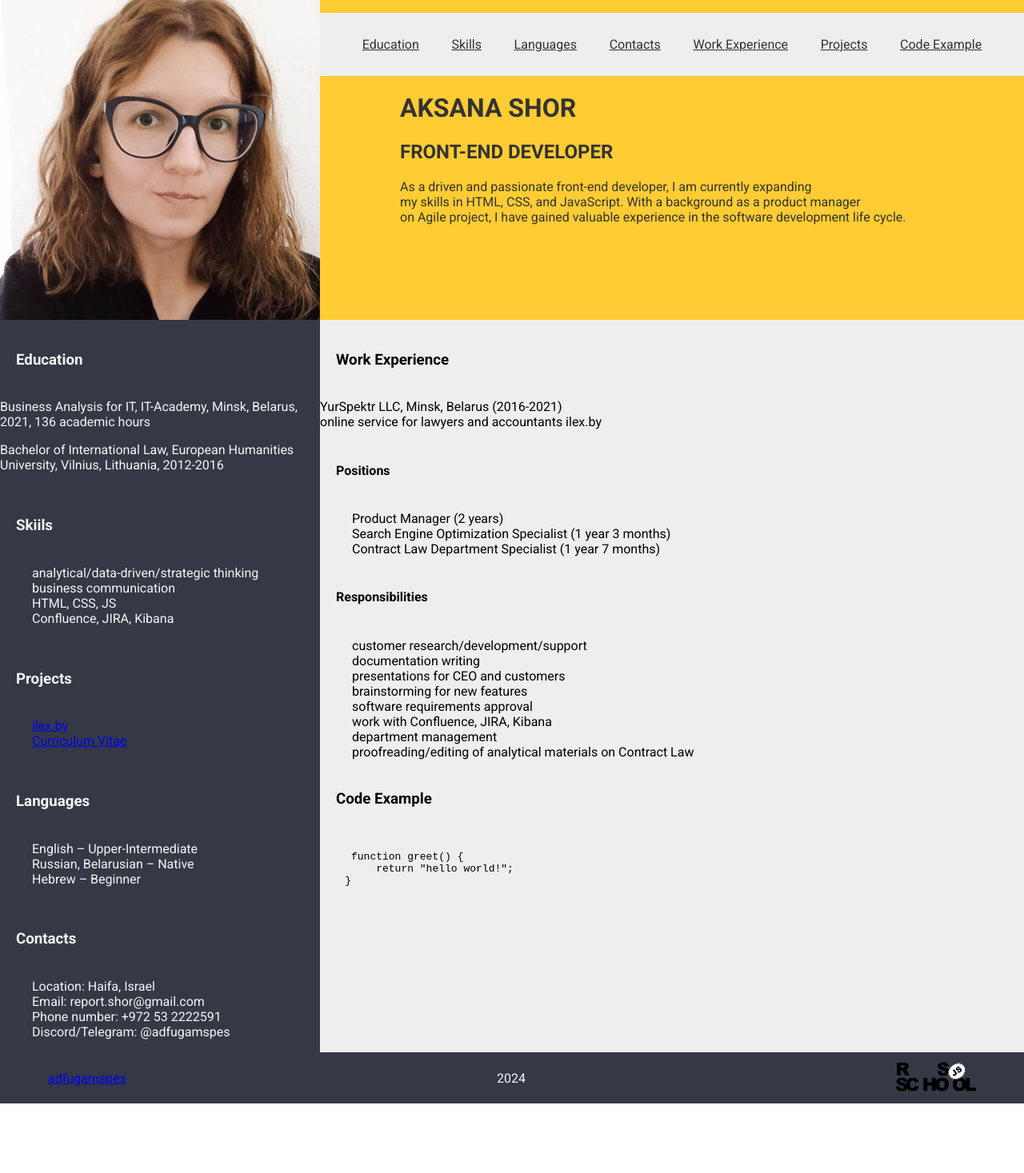
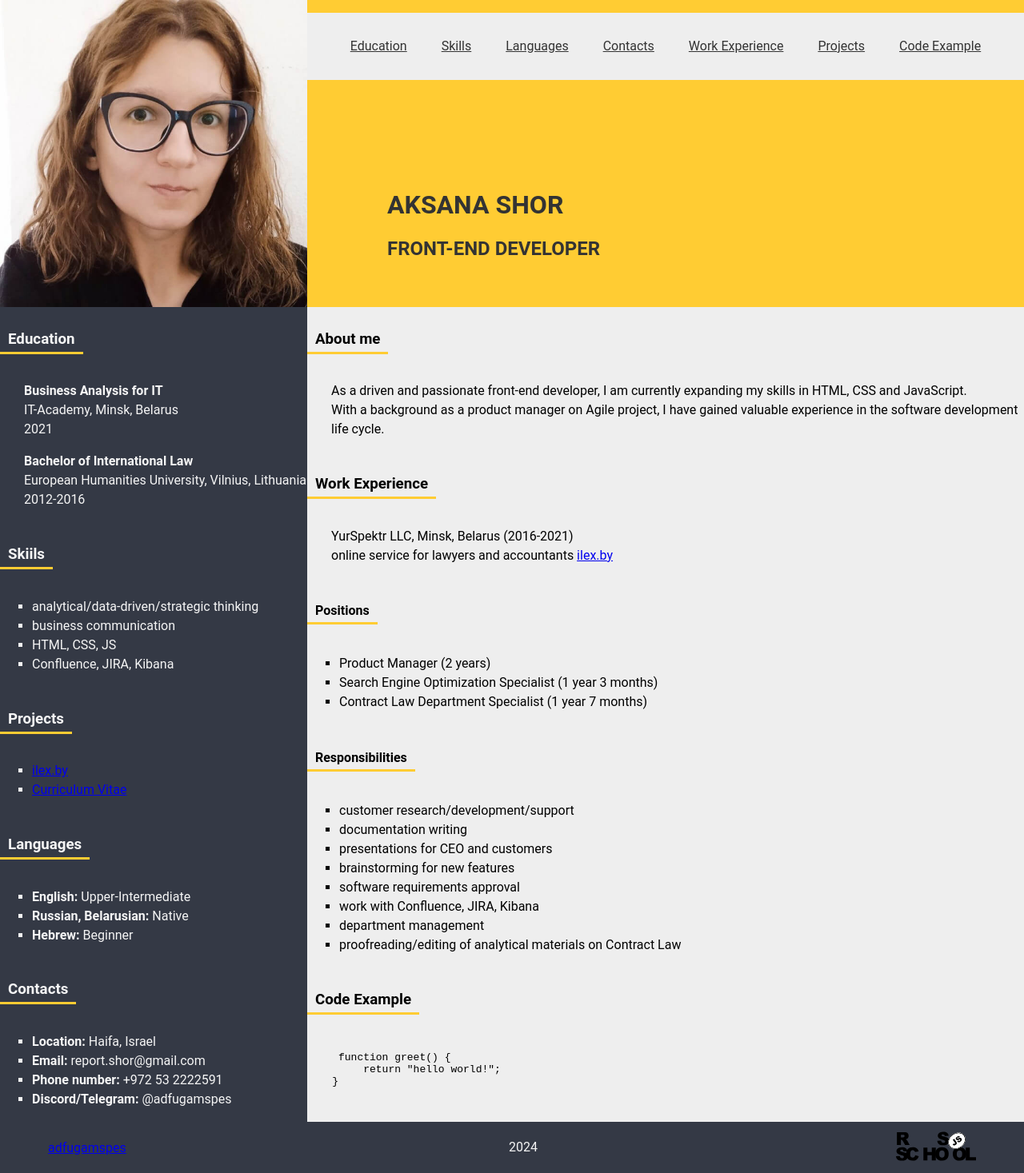
Before and after one commit to adfugamspes/rsschool-cv, a plain HTML site: page index.html in a window 1280 px wide. Shown: the whole page at 80% size. Before the commit the page ends 1380 px from the top, so only its background shows below. Drawn offline with Linux system fonts and the light colour scheme.

Commit message:
refactor: information added

```diff
--- a/index.html
+++ b/index.html
@@ -5,9 +5,6 @@
     <meta name="viewport" content="width=device-width, initial-scale=1.0">
     <title>Aksana Shor CV</title>
     <link rel="stylesheet" href="./style.css" />
-    <link rel="preconnect" href="https://fonts.googleapis.com">
-    <link rel="preconnect" href="https://fonts.gstatic.com" crossorigin>
-    <link href="https://fonts.googleapis.com/css2?family=Roboto:ital,wght@0,100;0,300;0,400;0,500;0,700;0,900;1,100;1,300;1,400;1,500;1,700;1,900&display=swap" rel="stylesheet">
     </head>
 <body>
     <header>
@@ -18,7 +15,7 @@
                     <ul class="nav-list">
                         <li class="nav-item"><a href="#education" class="nav-link">Education</a></li>
                         <li class="nav-item"><a href="#skiils" class="nav-link">Skills</a></li>
-                        <li class="nav-item"><a href="#langyages" class="nav-link">Languages</a></li>
+                        <li class="nav-item"><a href="#languages" class="nav-link">Languages</a></li>
                         <li class="nav-item"><a href="#contacts" class="nav-link">Contacts</a></li>
                         <li class="nav-item"><a href="#work-experience" class="nav-link">Work Experience</a></li>
                         <li class="nav-item"><a href="#projects" class="nav-link">Projects</a></li>
@@ -28,13 +25,12 @@
                 <div class="header-info-name">
                     <h1 class="header-info">AKSANA SHOR</h1>
                     <h2 class="header-info">FRONT-END DEVELOPER</h2>
-                    <p class="header-info">As a driven and passionate front-end developer, I am currently expanding <br>
-                    my skills in HTML, CSS, and JavaScript. With a background as a product manager <br>
-                    on Agile project, I have gained valuable experience in the software development life cycle.</p>
+
                 </div>
             </div>
         </div>
     </header>
+
 
     <main>
         <div class="container">
@@ -42,11 +38,18 @@
                 <aside class="additional-info">
                     <div class="container-additional-info">
                         <div class="education">
+                            <a name="education"></a>
                                 <h3>Education</h3>
-                        <p>Business Analysis for IT, IT-Academy, Minsk, Belarus, 2021, 136 academic hours</p>
-                        <p>Bachelor of International Law, European Humanities University, Vilnius, Lithuania, 2012-2016</p>
+                                <p><b>Business Analysis for IT</b>
+                                    <br> IT-Academy, Minsk, Belarus
+                                    <br> 2021</p>
+                                <p><b>Bachelor of International Law</b>
+                                    <br>European Humanities University, Vilnius, Lithuania
+                                <br>2012-2016</p>
+
                             </div>
                             <div class="skills">
+                            <a name="skills"></a>
                         <h3>Skiils</h3>
                         <ul>
                             <li>analytical/data-driven/strategic thinking</li>
@@ -55,7 +58,9 @@
                             <li>Confluence, JIRA, Kibana</li>
                         </ul>
                     </div>
+
                 <div class="projects">
+                    <a name="projects"></a>
                     <h3>Projects</h3>
                     <ul>
                         <li><a href="https://ilex.by/ob-ilex/">ilex.by</a></li>
@@ -63,30 +68,36 @@
                     </ul>
                 </div>
                     <div class="languages">
+                        <a name="languages"></a>
                         <h3>Languages</h3>
                         <ul>
-                            <li>English – Upper-Intermediate</li>
-                            <li>Russian, Belarusian – Native</li>
-                            <li>Hebrew – Beginner</li>
+                            <li><b>English:</b> Upper-Intermediate</li>
+                            <li><b>Russian, Belarusian:</b> Native</li>
+                            <li><b>Hebrew:</b> Beginner</li>
                         </ul>
                     </div>
                     <div class="contacts">
+                        <a name="contacts"></a>
                         <h3>Contacts</h3>
                         <ul>
-                            <li>Location: Haifa, Israel</li>
-                            <li>Email: report.shor@gmail.com</li>
-                            <li>Phone number: +972 53 2222591</li>
-                            <li>Discord/Telegram: @adfugamspes</li>
+                            <li><b>Location:</b> Haifa, Israel</li>
+                            <li><b>Email:</b> report.shor@gmail.com</li>
+                            <li><b>Phone number:</b> +972 53 2222591</li>
+                            <li><b>Discord/Telegram:</b> @adfugamspes</li>
                         </ul>
                     </div>
                 </div>
                 </aside>
                 <div class="main-info">
                     <div class="container-main-info">
+                        <h3>About me</h3>
+                        <p>As a driven and passionate front-end developer, I am currently expanding my skills in HTML, CSS and JavaScript.<br>
+                         With a background as a product manager on Agile project, I have gained valuable experience in the software development life cycle.</p>
+                        <a name="work-experience"></a>
                     <h3>Work Experience</h3>
                     <p>YurSpektr LLC, Minsk, Belarus (2016-2021)
                         <br>
-                        online service for lawyers and accountants ilex.by
+                        online service for lawyers and accountants <a href="https://ilex.by/ob-ilex/">ilex.by</a>
                     </p>
                     <h4>Positions</h3>
                     <ul>
@@ -105,6 +116,7 @@
                         <li>department management</li>
                         <li>proofreading/editing of analytical materials on Contract Law</li>
                     </ul>
+                    <a name="code-example"></a>
                     <h3>Code Example</h3>
                     <pre>
                         <code>
@@ -119,6 +131,7 @@
         </div>
     </main>
 
+
     <footer class="footer">
         <div class="container">
             <div class="footer-container">
--- a/style.css
+++ b/style.css
@@ -1,3 +1,10 @@
+* {
+  box-sizing: border-box;
+}
+
+html {
+  scroll-behavior: smooth;
+}
 
 body {
   min-height: 100vh;
@@ -25,6 +32,7 @@ body {
 }
 
 .header-info-name {
+  padding-top: 100px;
   padding-left: 100px;
 }
 
@@ -44,12 +52,20 @@ body {
 }
 
 .my-photo-image {
-  width: 400px;
-  height: 400px;
+  position: relative;
+  display: flex;
+  width: 30%;
+  height: 40%
 }
 
 li {
-  list-style: none;
+  list-style: square;
+  line-height: 1.5;
+}
+
+.main-info {
+  width: 70%;
+
 }
 
 .main-container {
@@ -65,27 +81,34 @@ li {
 
 .container-additional-info {
   display: flex;
-  flex: 0 0 400px;
-  max-width: 400px;
   margin: 0 auto;
   flex-wrap: wrap;
   justify-content: flex-start;
 }
 
+aside {
+  width: 30%;
+  height: 100%;
+}
+
 .container-main-info {
   display: block;
   margin: 0 auto;
-  width: auto;
-  flex: 1;
+
 }
 h3,
 h4 {
+  display: inline-block;
   text-align: left;
-  padding: 20px;
+  padding: 10px;
+  border-bottom: 3px solid #FFCC33;
+  padding-bottom: 5px;
+
 }
 
 p {
-  padding: 0 0 0 0px;
+  padding-left: 30px;
+  line-height: 1.5;
 }
 
 .rs-school-image {
@@ -123,3 +146,18 @@ nav a {
   color: inherit;
 
 }
+
+@media screen and (max-width: 666px) {
+  .nav-list {
+  display: flex;
+  justify-content: space-between;
+  align-items: center;
+  padding: 10px 3%;
+  background-color: #EEEEEE;
+  font-size: smaller;
+  }
+  }
+
+  .education {
+
+  }
```
Lines whose indentation alone changed are shown as unchanged.
